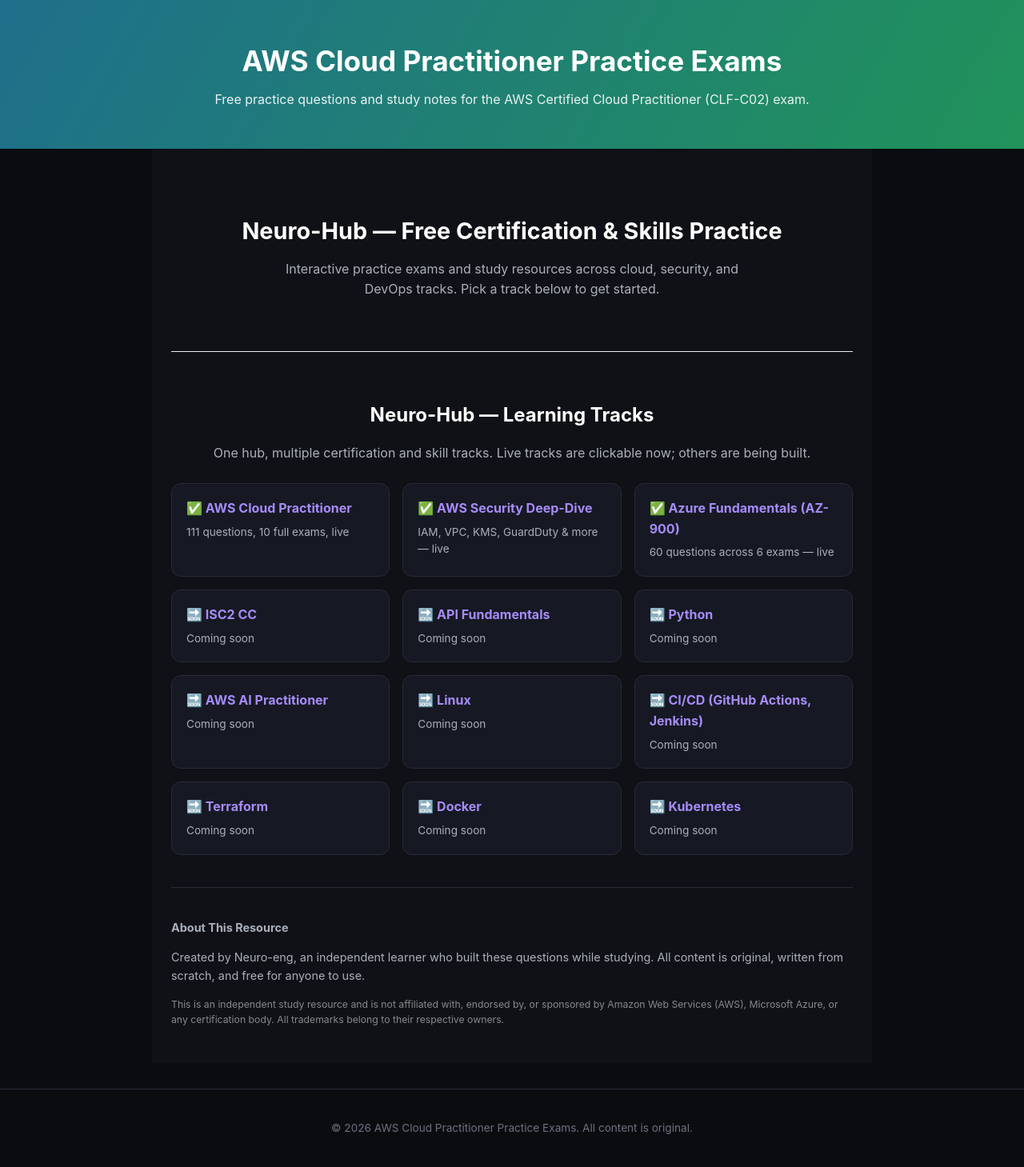
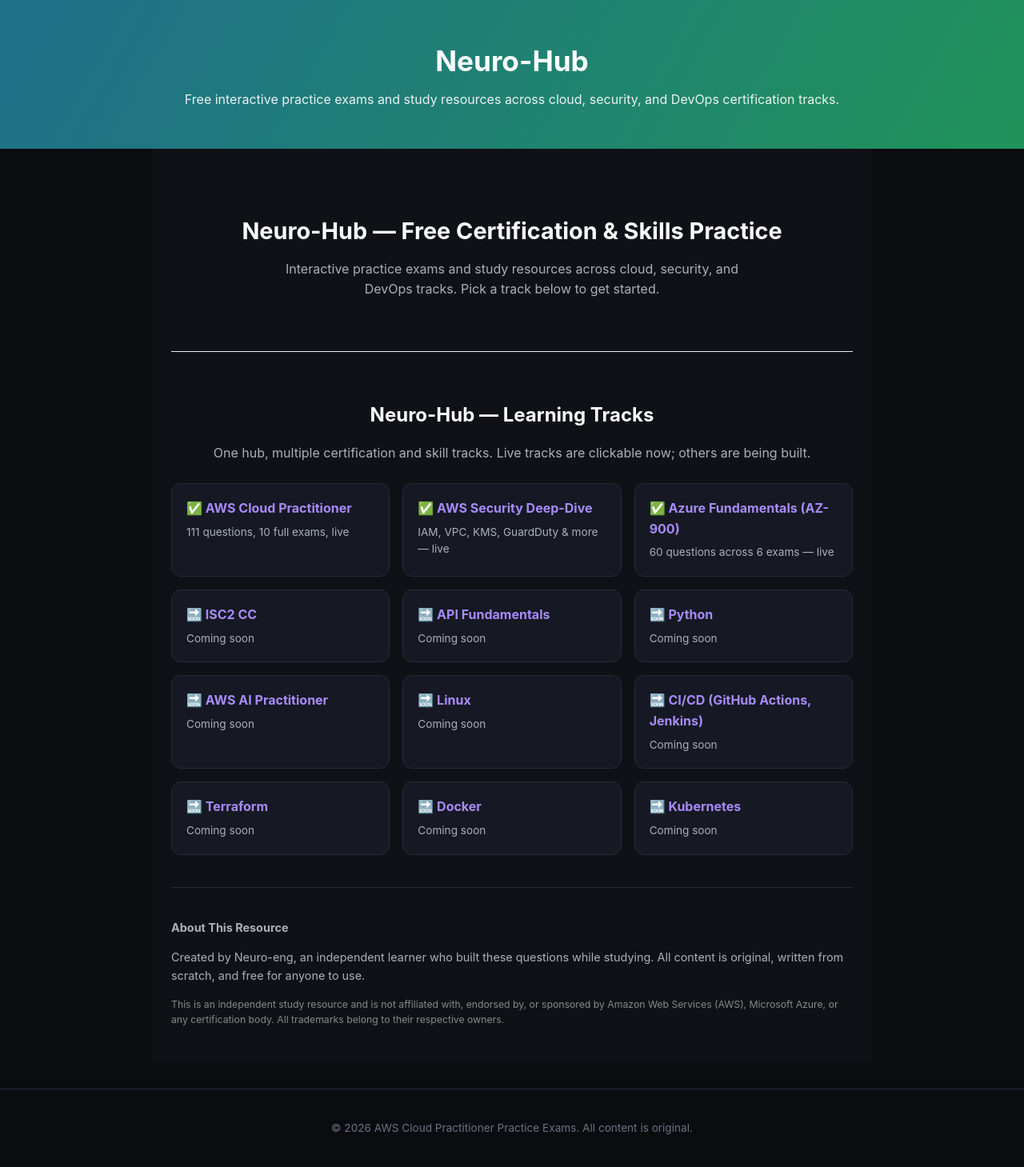
Before and after one commit to Neuro-eng/Hybrid-Technology, a Jekyll site: the page built from index.md, in a window 1280 px wide. Shown: the whole page at 80% size. Built offline with Jekyll 4.4.1, drawn with Linux system fonts in a browser that asks for light colours; our own code applies the rules of GitHub Pages for plain Markdown files.

Commit message:
Update _config.yml

```diff
--- a/_config.yml
+++ b/_config.yml
@@ -1,3 +1,3 @@
-title: AWS Cloud Practitioner Practice Exams
-description: Free practice questions and study notes for the AWS Certified Cloud Practitioner (CLF-C02) exam.
+title: Neuro-Hub
+description: Free interactive practice exams and study resources across cloud, security, and DevOps certification tracks.
 markdown: kramdown
```
